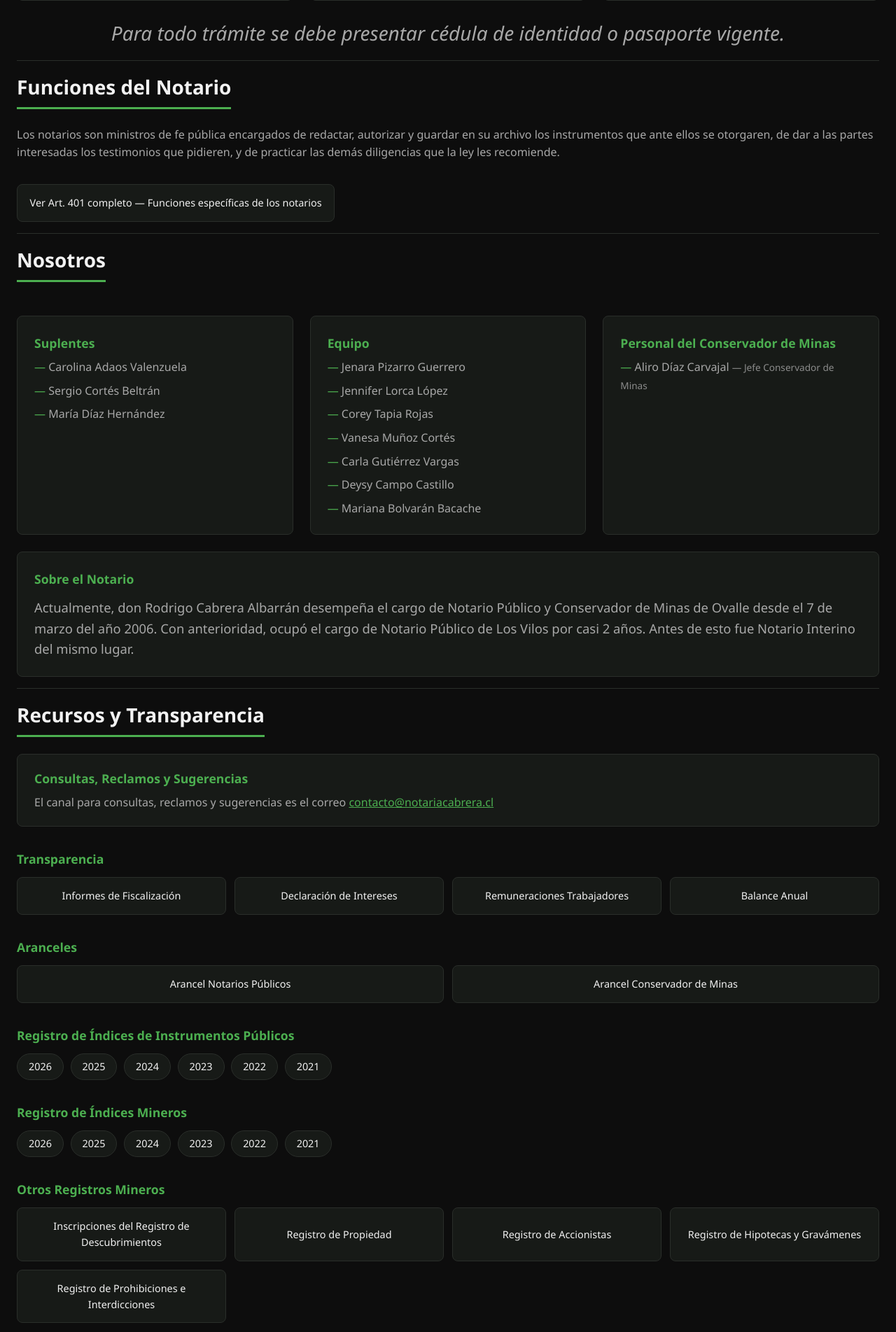
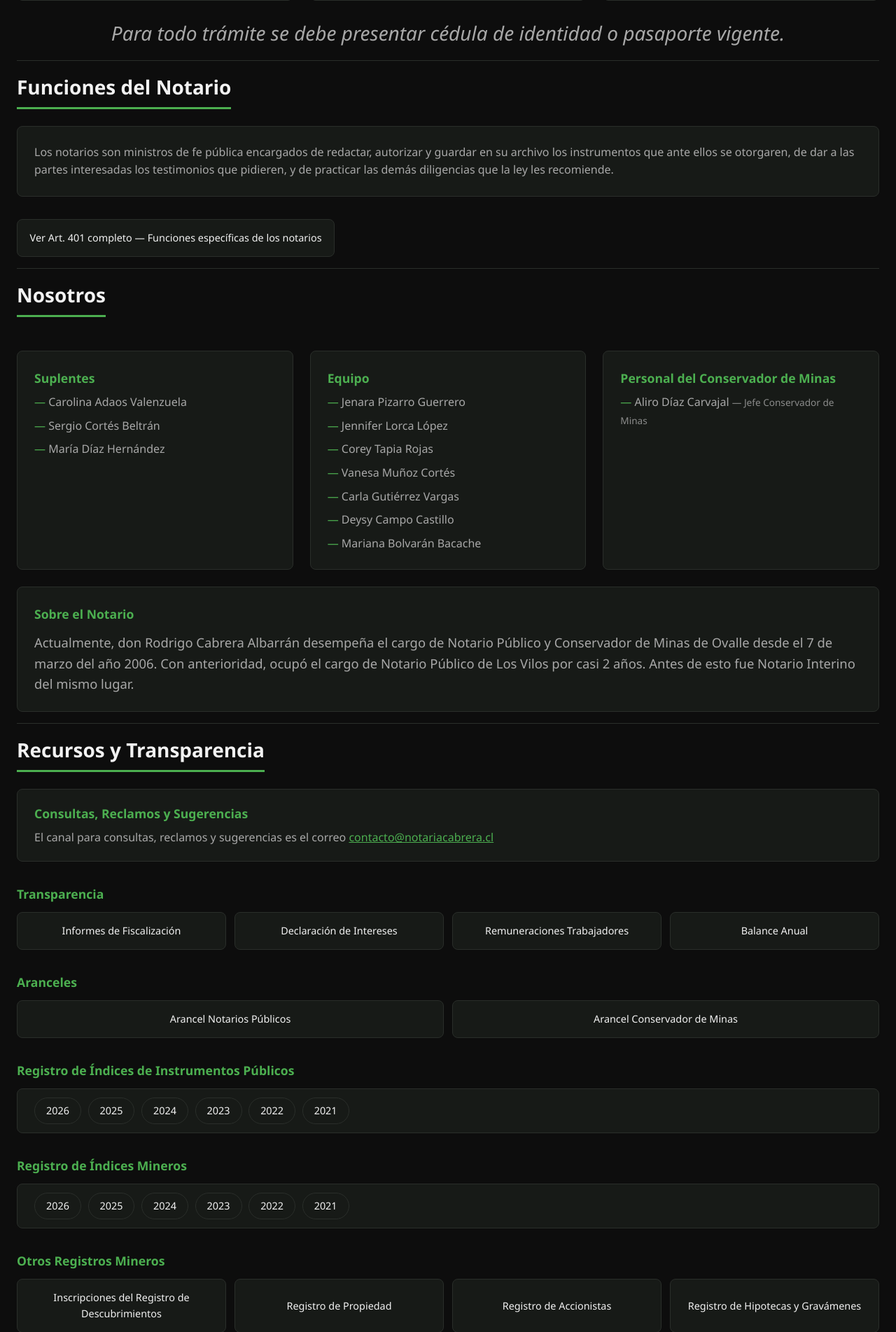
Before and after one commit to alvcab/notariacabrera-web, a PHP site: page / in a window 1280 px wide. Shown: the part 1385-3288 px from the top of the page at 70% size. Run offline with PHP 8.4, Linux system fonts and the light colour scheme.

Commit message:
Envolver párrafo de Funciones y listados de años en tarjetas
Aplica el mismo estilo de tarjeta redondeada usado en otras secciones
para el texto de Funciones del Notario y los enlaces de años de
registro, con una variante compacta de padding para estos últimos.

Co-Authored-By: Claude Sonnet 5 <noreply@anthropic.com>

```diff
--- a/css/style.css
+++ b/css/style.css
@@ -256,6 +256,10 @@ a {
   margin-top: 1.5rem;
 }
 
+.card--compact {
+  padding: 0.75rem 1.5rem;
+}
+
 /* Function list */
 .function-list {
   margin-top: 1.5rem;
@@ -331,12 +335,14 @@ a {
 }
 
 .section h3 + .links-grid,
-.section h3 + .year-links {
+.section h3 + .year-links,
+.section h3 + .card {
   margin-top: 0.75rem;
 }
 
 .links-grid + h3,
-.year-links + h3 {
+.year-links + h3,
+.card + h3 {
   margin-top: 2rem;
 }
 
--- a/index.html
+++ b/index.html
@@ -88,7 +88,9 @@
 
     <section id="funciones" class="section container">
       <h2>Funciones del Notario</h2>
+      <div class="card">
         <p>Los notarios son ministros de fe pública encargados de redactar, autorizar y guardar en su archivo los instrumentos que ante ellos se otorgaren, de dar a las partes interesadas los testimonios que pidieren, y de practicar las demás diligencias que la ley les recomiende.</p>
+      </div>
       <a href="articulo-401.html" target="_blank" class="resource-link funciones-button">Ver Art. 401 completo — Funciones específicas de los notarios</a>
     </section>
 
@@ -153,6 +155,7 @@
       </div>
 
       <h3>Registro de Índices de Instrumentos Públicos</h3>
+      <div class="card card--compact">
         <div class="year-links">
           <a href="registro.html?tipo=publicos&amp;anio=2026" target="_blank">2026</a>
           <a href="registro.html?tipo=publicos&amp;anio=2025" target="_blank">2025</a>
@@ -161,8 +164,10 @@
           <a href="registro.html?tipo=publicos&amp;anio=2022" target="_blank">2022</a>
           <a href="registro.html?tipo=publicos&amp;anio=2021" target="_blank">2021</a>
         </div>
+      </div>
 
       <h3>Registro de Índices Mineros</h3>
+      <div class="card card--compact">
         <div class="year-links">
           <a href="registro.html?tipo=minero&amp;anio=2026" target="_blank">2026</a>
           <a href="registro.html?tipo=minero&amp;anio=2025" target="_blank">2025</a>
@@ -170,6 +175,7 @@
           <a href="registro.html?tipo=minero&amp;anio=2023" target="_blank">2023</a>
           <a href="registro.html?tipo=minero&amp;anio=2022" target="_blank">2022</a>
           <a href="registro.html?tipo=minero&amp;anio=2021" target="_blank">2021</a>
+        </div>
       </div>
 
       <h3>Otros Registros Mineros</h3>
```
Lines whose indentation alone changed are shown as unchanged.
